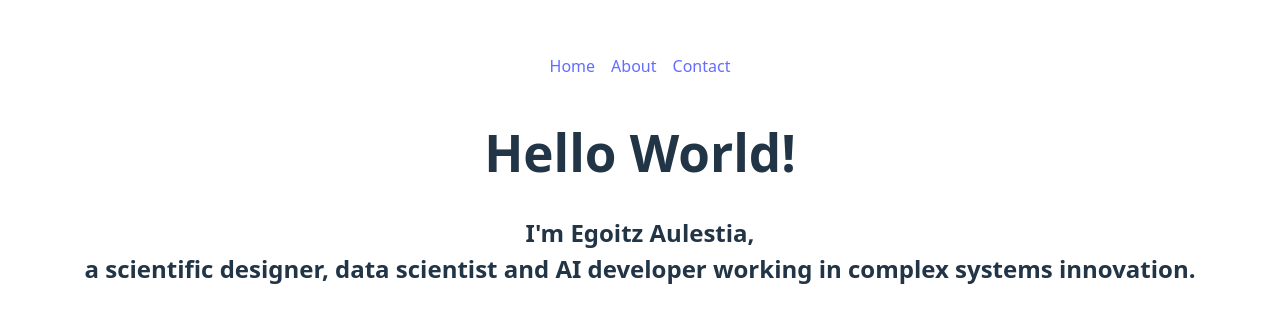
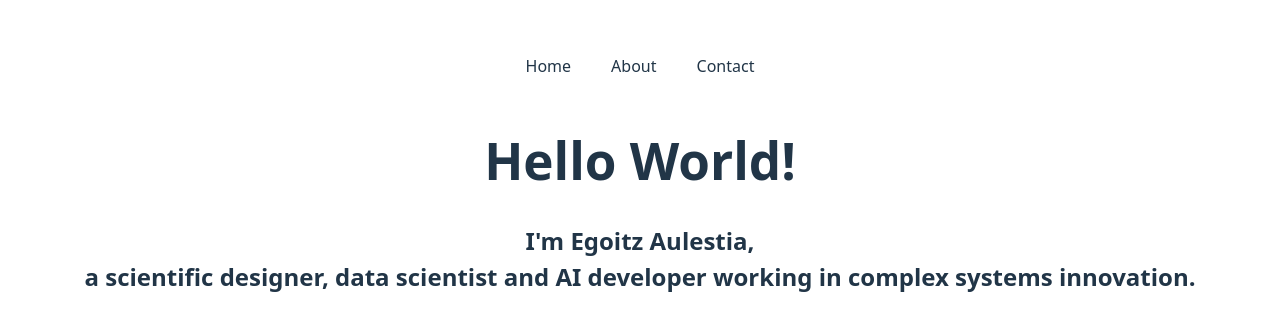
Before and after one commit to egoitzaulestia/ego-dev, a React (Vite) app: page / in a window 1280 px wide. Shown: the part 226-556 px from the top of the page. Built offline with nearby package versions, Linux system fonts and the light colour scheme.

Commit message:
Header done

```diff
--- a/src/components/Header/Header.jsx
+++ b/src/components/Header/Header.jsx
@@ -6,15 +6,19 @@ const Header = () => {
       <nav aria-label="main navigation" className="menu">
         <ul className="menu__list">
           <li className="menu__item">
-            <a className="active" href="/">
+            <Link to={"/"} className="menu__link">
               Home
-            </a>
+            </Link>
           </li>
           <li className="menu__item">
-            <a href="/about">About</a>
+            <Link to={"/about"} className="menu__link">
+              About
+            </Link>
           </li>
           <li className="menu__item">
-            <a href="/contact">Contact</a>
+            <Link to={"/contact"} className="menu__link">
+              Contact
+            </Link>
           </li>
         </ul>
       </nav>
```
